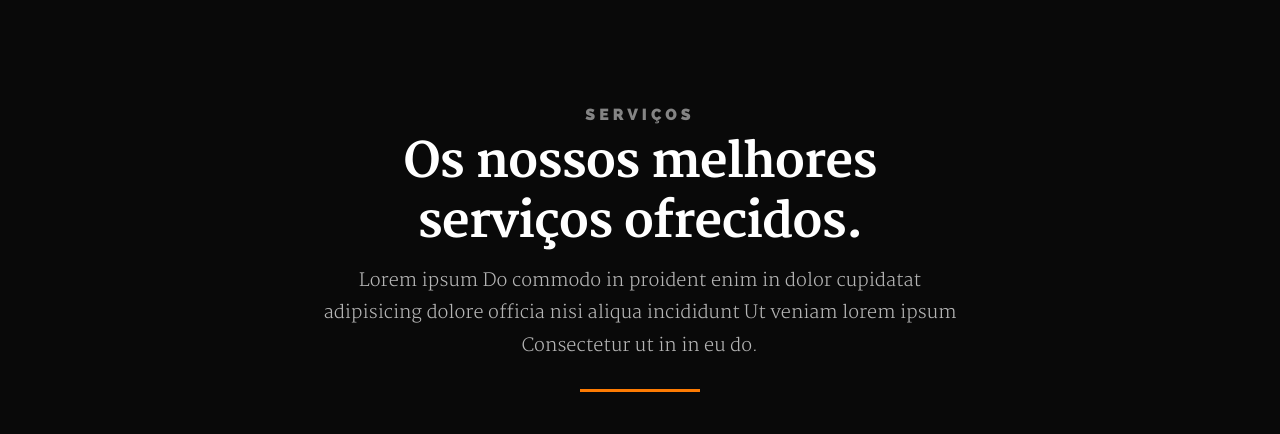
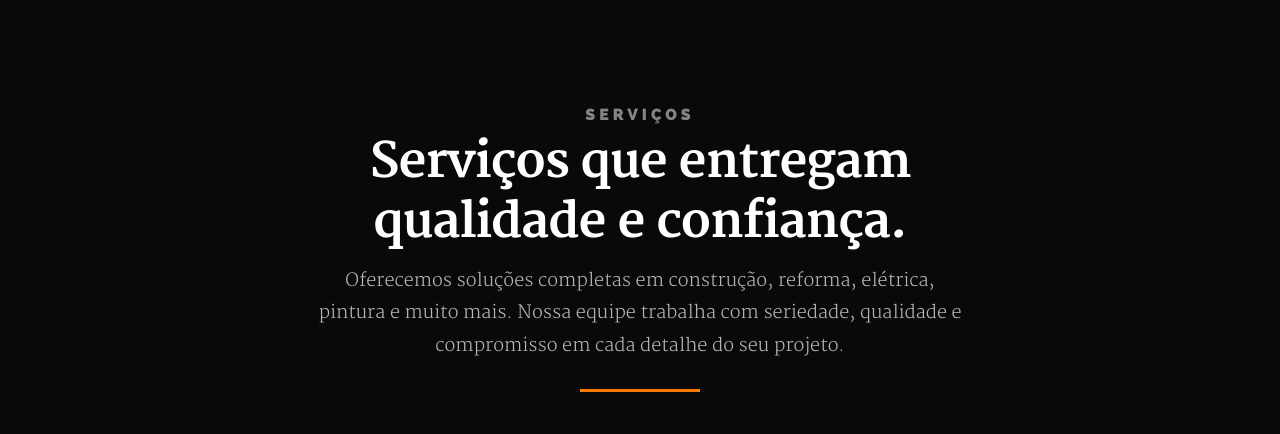
Before and after one commit to kevinflores198/Brutton.-construtec, a plain HTML site: page index.html in a window 1280 px wide. Shown: the part 820-1254 px from the top of the page. Drawn offline with Linux system fonts and the light colour scheme; files whose address does not match are found by name.

Commit message:
hero description fixed

```diff
--- a/index.html
+++ b/index.html
@@ -58,9 +58,9 @@
 		<div class="row section-intro">
 			<div class="col-twelve with-bottom-line">
 				<h5>Serviços</h5>
-				<h1>Os nossos melhores serviços ofrecidos.</h1>
-				<p class="lead">Lorem ipsum Do commodo in proident enim in dolor cupidatat adipisicing dolore officia
-					nisi aliqua incididunt Ut veniam lorem ipsum Consectetur ut in in eu do.</p>
+				<h1>Serviços que entregam qualidade e confiança.</h1>
+				<p class="lead">Oferecemos soluções completas em construção, reforma, elétrica, pintura e muito mais.
+					Nossa equipe trabalha com seriedade, qualidade e compromisso em cada detalhe do seu projeto.</p>
 			</div>
 		</div>
 		<div class="row features-content">
```
